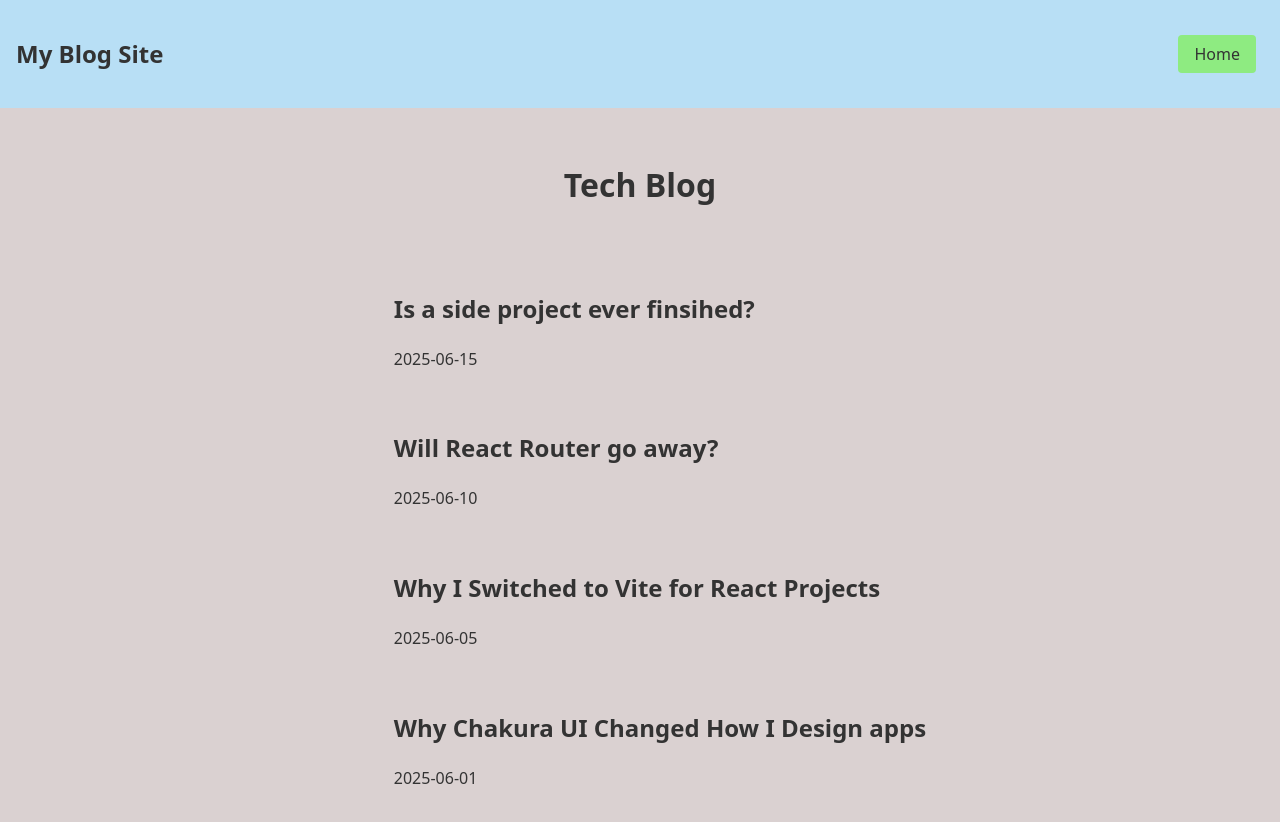
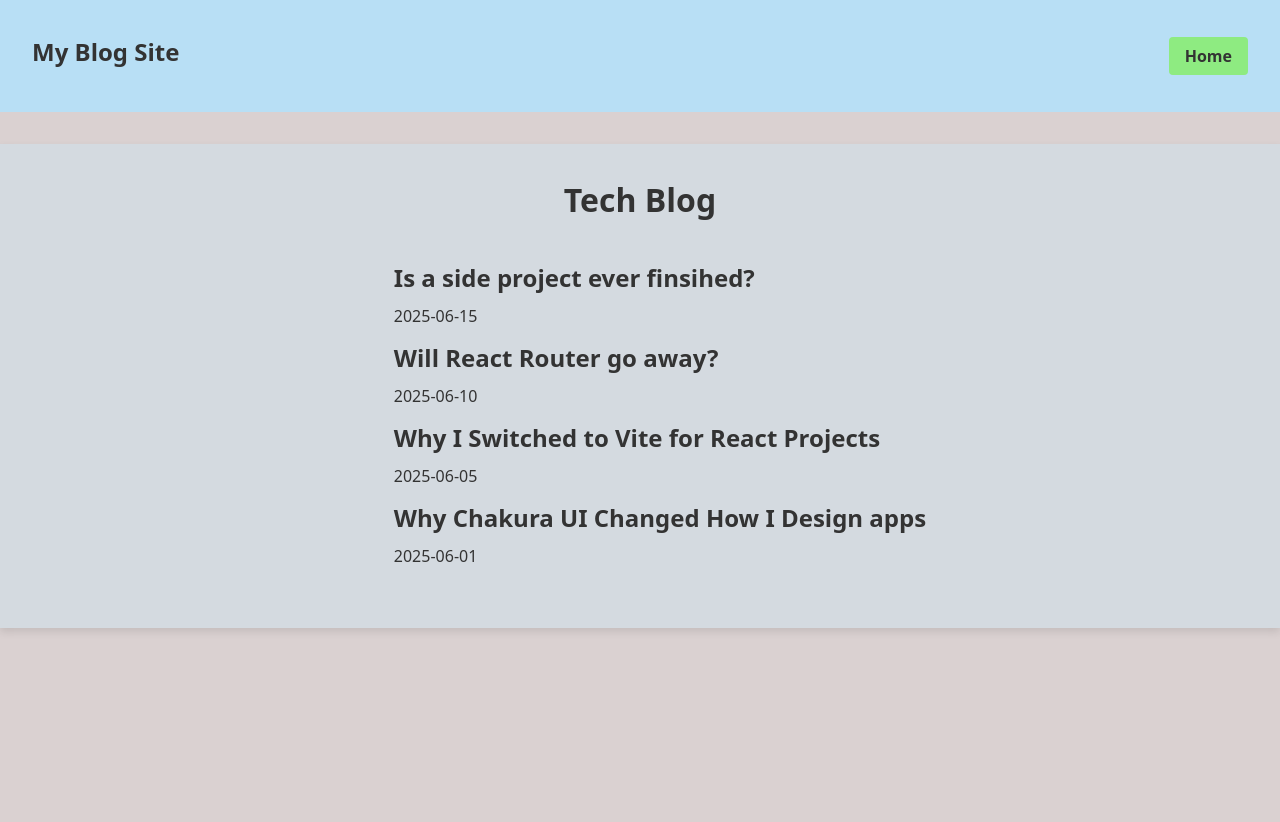
Before and after one commit to MunseeLogan-FS/my-blog-site, a React (Vite) app: page / in a window 1280 px wide. Shown: the top 822 px of the page. After the commit the page ends 800 px from the top, so only its background shows below. Built offline with nearby package versions, Linux system fonts and the light colour scheme.

Commit message:
small update

```diff
--- a/src/index.css
+++ b/src/index.css
@@ -8,6 +8,7 @@
   -webkit-font-smoothing: antialiased;
   -moz-osx-font-smoothing: grayscale;
 }
+
 body {
   margin: 0;
   padding: 0;
@@ -16,20 +17,33 @@ body {
 }
 
 main {
-  max-width: 1280px;
+  max-width: 1500px;
+  box-shadow: 0 4px 8px rgba(0, 0, 0, 0.1);
+  margin: 2rem auto;
+  padding: 2rem;
   display: flex;
   flex-direction: column;
   align-items: center;
-  margin: 0 auto;
-  padding: 2rem;
+  background-color: #cae7f860;
 }
 
 article {
   background-color: #cae7f860;
   border-radius: 0.5rem;
-  box-shadow: 0 2px 4px rgba(0, 0, 0, 0.1);
+  box-shadow: 0 4px 8px rgba(0, 0, 0, 0.1);
   padding: 1.5rem;
-  margin: 2rem;
+  margin: 2rem auto;
+  width: 100%;
+  max-width: 1500px;
+}
+
+h1,
+h2 {
+  margin: 0 0 0.5rem;
+}
+
+p {
+  margin: 0.5rem 0;
 }
 
 nav {
@@ -37,31 +51,32 @@ nav {
   display: flex;
   justify-content: space-between;
   align-items: center;
-
-  color: #333;
-  padding: 1rem;
+  padding: 1rem 2rem;
 }
 
 li {
   list-style: none;
-  margin: 0 0.5rem;
-  display: inline;
+  margin: 0.75rem 0;
 }
 
 a {
   text-decoration: none;
   color: #333;
-  cursor: pointer;
+  transition: all 0.2s ease-in-out;
 }
+
 nav a {
   background-color: rgb(142, 235, 129);
   padding: 0.5rem 1rem;
   border-radius: 0.25rem;
+  font-weight: 600;
 }
+
 a:hover {
   background-color: orange;
   color: turquoise;
 }
+
 main h2:hover {
   color: #ff6347;
   text-decoration: underline;
@@ -69,18 +84,23 @@ main h2:hover {
 
 img {
   display: block;
-  margin: 0 auto;
+  margin: 1rem auto;
   max-width: 600px;
   max-height: 400px;
-  justify-self: center;
+  border-radius: 4px;
 }
 
 p > a {
   color: darkblue;
   text-decoration: underline;
-  cursor: pointer;
 }
+
 p > a:hover {
   color: #ff6347;
   background-color: transparent;
 }
+
+.text-sm {
+  font-size: 0.875rem;
+  color: #555;
+}
```
